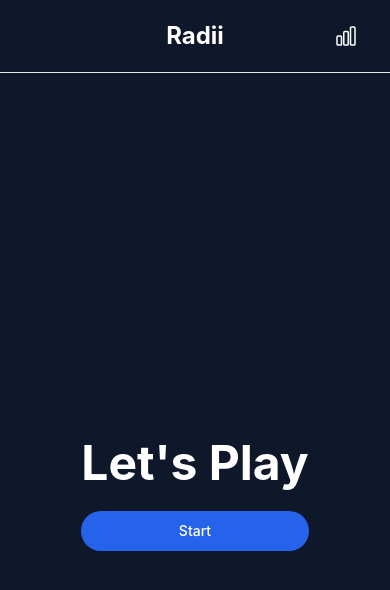
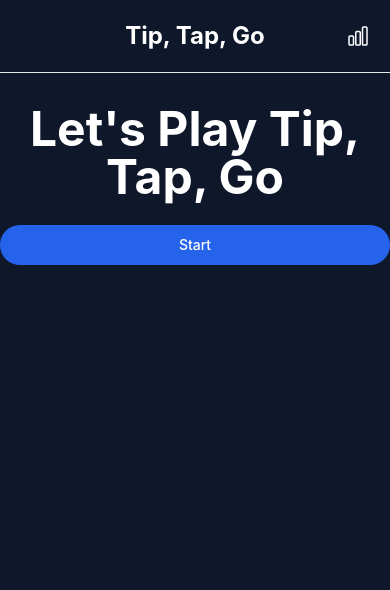
Before and after one commit to aaronguernsey/tip-tap-go, a Next.js app: page / in a window 390 px wide. Shown: the top 590 px of the page. Built offline with nearby package versions, Linux system fonts and the light colour scheme.

Commit message:
chore: add mobile and dynamic constants

```diff
--- a/components/BaseModal.tsx
+++ b/components/BaseModal.tsx
@@ -3,7 +3,7 @@ import { XCircleIcon } from "@heroicons/react/24/outline";
 import { Fragment } from "react";
 
 export interface IBaseModalProps {
-  title: string;
+  title?: string;
   isOpen: boolean;
   children: React.ReactNode;
   handleClose: () => void;
--- a/components/BoardCell.tsx
+++ b/components/BoardCell.tsx
@@ -54,6 +54,7 @@ export const BoardCell = ({
       className={`board-cell${block}${selected}${destroyed}`}
       onClick={createRipple}
     >
+      <div className="board-cell-overlay" />
       {value > 0 && (
         <span
           className={`font-bold text-xl ${
--- a/components/Gameboard.tsx
+++ b/components/Gameboard.tsx
@@ -2,6 +2,7 @@ import { BoardRow } from ".";
 import { useState, useEffect } from "react";
 import { v4 as uuidv4 } from "uuid";
 import { Cell } from "./BoardCell";
+import { BOARD_ROWS_COUNT, BOARD_CELL_COUNT } from "../constants/settings";
 
 export interface IndexMap {
   row: number;
@@ -17,7 +18,7 @@ function getRandomIntInclusive(min: number, max: number): number {
 function getNewRow(rowIndex: number) {
   const row: Cell[] = [];
 
-  for (let i = 0; i < 12; i++) {
+  for (let i = 0; i < BOARD_CELL_COUNT; i++) {
     row.push({
       id: uuidv4(),
       index: { row: rowIndex, cell: i },
@@ -34,11 +35,11 @@ function getNewRow(rowIndex: number) {
 let selected: IndexMap[] = [];
 
 function getRandomCell(): IndexMap {
-  // Pick one random number between 1-11 (row range)
-  const row = getRandomIntInclusive(1, 10);
+  // Pick one random number between 1-BOARD_ROWS_COUNT (row range)
+  const row = getRandomIntInclusive(1, BOARD_ROWS_COUNT - 2);
 
-  // Pick one randome number between 1-9 (cell range)
-  const cell = getRandomIntInclusive(1, 10);
+  // Pick one random number between 1-BOARD_CELL_COUNT (cell range)
+  const cell = getRandomIntInclusive(1, BOARD_CELL_COUNT - 2);
 
   // Create index map
   let index: IndexMap = { row: row, cell: cell };
@@ -59,7 +60,7 @@ function getRandomCell(): IndexMap {
 }
 
 function getBoardRows() {
-  const boardRows: Array<Cell[]> = Array(12)
+  const boardRows: Array<Cell[]> = Array(BOARD_ROWS_COUNT)
     .fill(undefined)
     .map((_, i) => getNewRow(i));
 
@@ -75,7 +76,7 @@ function getBoardRows() {
 
     // Add timer element to first block (later a random block)
     if (i == getRandomIntInclusive(0, 5)) {
-      boardRows[index.row][index.cell].value = getRandomIntInclusive(0, 5);
+      boardRows[index.row][index.cell].value = getRandomIntInclusive(0, 3);
     }
   }
 
@@ -104,15 +105,11 @@ export const GameBoard = ({ isGameOver, onIncrementTime }: IGameBoardProps) => {
     // Update localstorage
     localStorage.setItem("totalBlocksDestroyed", `${totalBlocksDestroyed}`);
   }, [totalBlocksDestroyed]);
+
   useEffect(() => {
     // Update localstorage
     localStorage.setItem("totalRadiiUsed", `${totalRadiiUsed}`);
   }, [totalRadiiUsed]);
-
-  // useEffect(() => {
-  //   setBoard(getBoardRows());
-  //   // eslint-disable-next-line react-hooks/exhaustive-deps
-  // }, []);
 
   useEffect(() => {
     if (destroyedBlocks > 4) {
@@ -155,7 +152,7 @@ export const GameBoard = ({ isGameOver, onIncrementTime }: IGameBoardProps) => {
     }
 
     if (
-      cell.index.cell < 10 &&
+      cell.index.cell < BOARD_CELL_COUNT - 2 &&
       currBoard[cell.index.row][cell.index.cell + 1].isBlock &&
       !currBoard[cell.index.row][cell.index.cell + 1].isDestroyed
     ) {
@@ -179,7 +176,7 @@ export const GameBoard = ({ isGameOver, onIncrementTime }: IGameBoardProps) => {
 
     // Check the row below if the cell with the same index is a block
     if (
-      cell.index.row < 10 &&
+      cell.index.row < BOARD_ROWS_COUNT - 2 &&
       currBoard[cell.index.row + 1][cell.index.cell].isBlock &&
       !currBoard[cell.index.row + 1][cell.index.cell].isDestroyed
     ) {
@@ -193,7 +190,7 @@ export const GameBoard = ({ isGameOver, onIncrementTime }: IGameBoardProps) => {
     setBoard(currBoard);
   }
 
-  const freezeBoard = isGameOver ? "board-freeze" : null;
+  const freezeBoard = isGameOver ? "board-freezee" : null;
 
   return (
     <div className="board-container">
--- a/components/Navbar.tsx
+++ b/components/Navbar.tsx
@@ -3,6 +3,7 @@ import {
   CogIcon,
   InformationCircleIcon,
 } from "@heroicons/react/24/outline";
+import { GAME_TITLE } from "../constants/content";
 
 export interface INavbarProps {
   setIsInfoModalOpen?: (value: boolean) => void;
@@ -17,11 +18,11 @@ export const Navbar = ({
 }: INavbarProps) => {
   return (
     <div className="flex items-center p-5 border-b">
-      <div className="flex w-44"></div>
-      <h1 className="grow text-center font-bold text-2xl">Radii</h1>
-      <div className="flex justify-end w-44">
+      <div className="flex w-10"></div>
+      <h1 className="grow text-center font-bold text-2xl">{GAME_TITLE}</h1>
+      <div className="flex justify-end w-10">
         <ChartBarIcon
-          className="mr-3 h-6 w-6 cursor-pointer dark:stroke-white"
+          className="h-6 w-6 cursor-pointer dark:stroke-white"
           onClick={() => setIsStatsModalOpen(true)}
         />
       </div>
--- /dev/null
+++ b/constants/content.ts
@@ -0,0 +1,8 @@
+export const GAME_TITLE = "Tip, Tap, Go";
+
+// SEO Meta CONTENT
+export const META_TITLE = `Let's Play ${GAME_TITLE}`;
+export const META_DESCRIPTION =
+  "Clear as many blocks before the time runs out.";
+
+export const BUTTON_PLAY_AGAIN = "Play again";
--- /dev/null
+++ b/constants/settings.ts
@@ -0,0 +1,2 @@
+export const BOARD_ROWS_COUNT = 8; // 12;
+export const BOARD_CELL_COUNT = 6; // 12;
--- a/pages/api/hello.ts
+++ /dev/null
@@ -1,13 +0,0 @@
-// Next.js API route support: https://nextjs.org/docs/api-routes/introduction
-import type { NextApiRequest, NextApiResponse } from 'next'
-
-type Data = {
-  name: string
-}
-
-export default function handler(
-  req: NextApiRequest,
-  res: NextApiResponse<Data>
-) {
-  res.status(200).json({ name: 'John Doe' })
-}
--- a/pages/index.tsx
+++ b/pages/index.tsx
@@ -9,6 +9,11 @@ import {
   Navbar,
   StatsModal,
 } from "../components";
+import {
+  BUTTON_PLAY_AGAIN,
+  META_DESCRIPTION,
+  META_TITLE,
+} from "../constants/content";
 
 /**
  *  @todo
@@ -130,19 +135,15 @@ const Home: NextPage = () => {
   }
 
   return (
-    <div>
+    <div className="flex flex-col min-h-screen overflow-hidden">
       <Head>
-        <title>Let&apos;s Play Radii</title>
-        <meta
-          name="description"
-          content="Clear as many blocks before the time runs out."
-        />
+        <title>{META_TITLE}</title>
+        <meta name="description" content={META_DESCRIPTION} />
         <link rel="icon" href="/favicon.ico" />
       </Head>
 
       <Navbar setIsStatsModalOpen={handleOpenStatsModal} />
       <StatsModal
-        title="test"
         isOpen={isStatsModalOpen}
         handleClose={() => setIsStatsModalOpen(false)}
         {...stats}
@@ -157,7 +158,7 @@ const Home: NextPage = () => {
                 }, 500);
               }}
             >
-              Play again
+              {BUTTON_PLAY_AGAIN}
             </Button>
           </div>
         )}
@@ -167,7 +168,7 @@ const Home: NextPage = () => {
         {!isActive && (
           <div className="flex flex-col">
             <h1 className="text-center text-5xl font-bold mb-6">
-              Let&apos;s Play
+              {META_TITLE}
             </h1>
             <Button onClick={toggle}>Start</Button>
           </div>
@@ -186,7 +187,7 @@ const Home: NextPage = () => {
               )}
               {isGameOver && (
                 <Button classes="ms-auto" onClick={onStartOver}>
-                  Play again
+                  {BUTTON_PLAY_AGAIN}
                 </Button>
               )}
             </div>
--- a/styles/Home.module.css
+++ b/styles/Home.module.css
@@ -5,13 +5,12 @@
 .main {
   max-width: 600px;
   margin: 0 auto;
-  min-height: 100vh;
-  padding: 4rem 0;
-  flex: 1;
+  padding: 2rem 0;
+  /* flex-grow: 1;
   display: flex;
   flex-direction: column;
   justify-content: center;
-  align-items: center;
+  align-items: center; */
 }
 
 .footer {
--- a/styles/globals.css
+++ b/styles/globals.css
@@ -201,8 +201,7 @@ span.ripple {
   border-bottom-color: var(--cell-border-color);
 }
 
-.board-cell:not(.is-block):hover::after {
-  content: '';
+.board-cell:not(.is-block):hover .board-cell-overlay{
   position: absolute;
   top: 0;
   right: 0;
```
